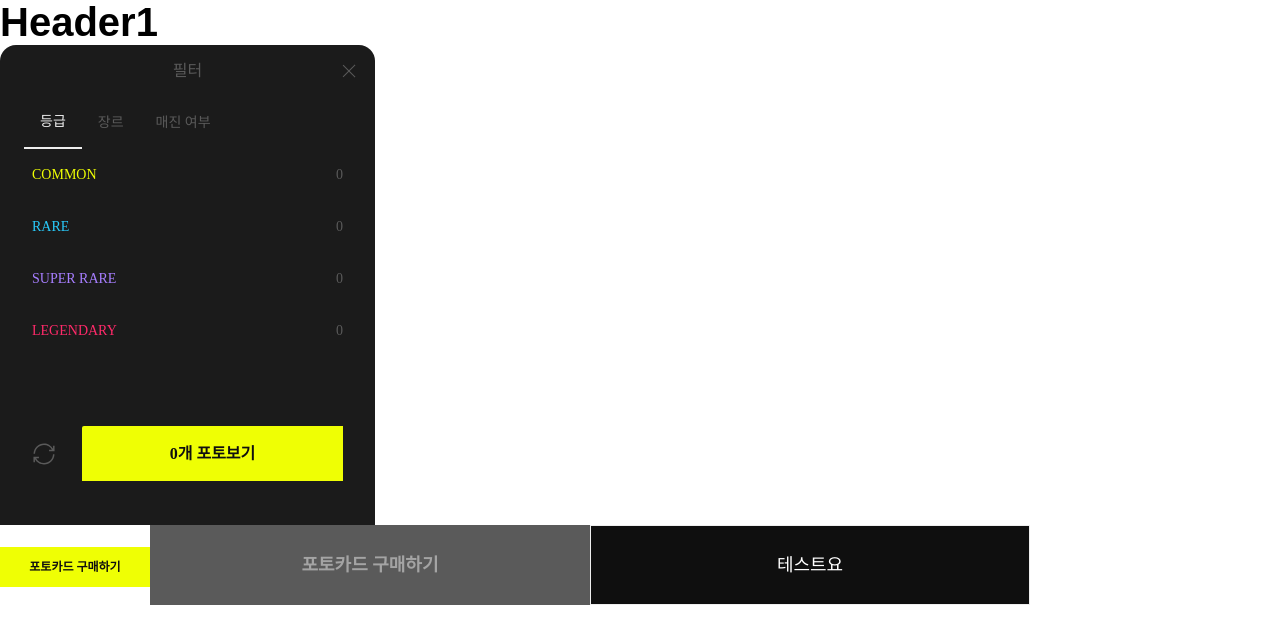
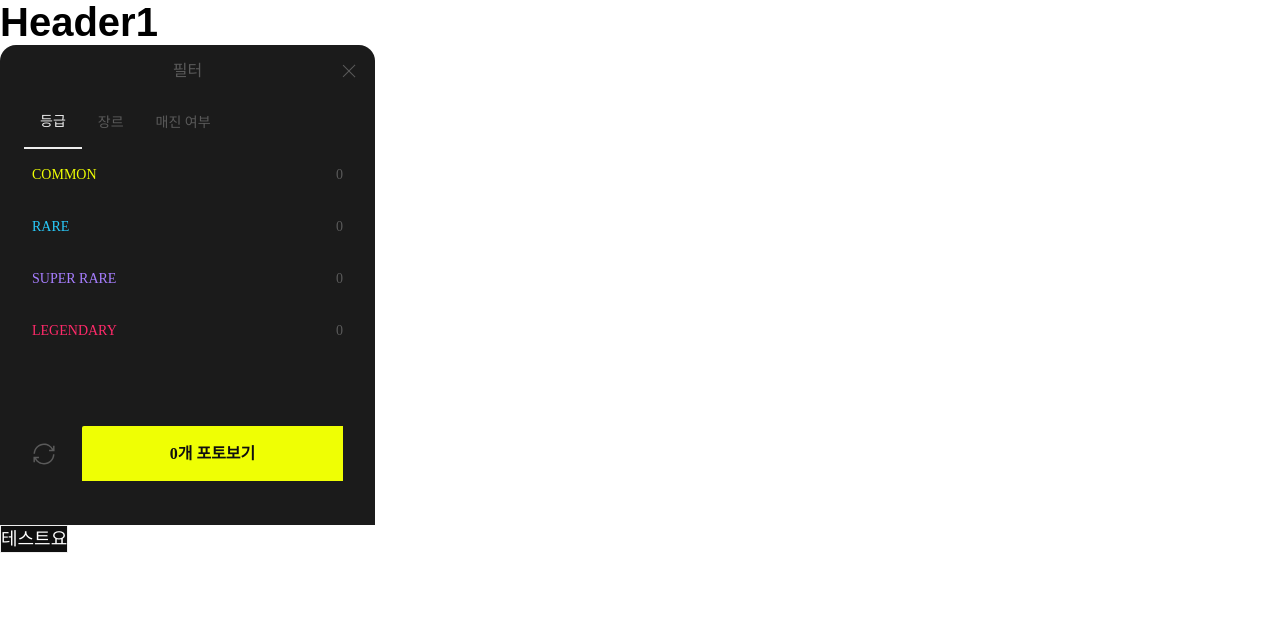
Before and after one commit to Jin-coding-333/3-my_favorite_photo-2team-fe, a Next.js app: page /test/mytest in a window 1280 px wide. Shown: the top 644 px of the page. Built offline with nearby package versions, Linux system fonts and the light colour scheme.

Commit message:
button 수정

```diff
--- a/components/button/button.jsx
+++ b/components/button/button.jsx
@@ -1,49 +1,44 @@
 import { useEffect, useState } from 'react';
 import styles from '@/styles/button.module.css';
 
-const Size = [
-  {
+const Size = {
+  xxxl: {
+    width: 520,
+    height: 60,
+  },
+  xxl: {
     width: 440,
     height: 80,
   },
-  {
+  xl: {
     width: 440,
     height: 55,
   },
-  {
-    width: 520,
-    height: 60,
-  },
-  {
+
+  l: {
     width: 345,
     height: 75,
   },
-  {
+  m: {
     width: 345,
     height: 55,
   },
-  {
+  s: {
     width: 345,
     height: 55,
   },
-  {
+  xs: {
     width: 342,
     height: 75,
   },
-  {
+  xxs: {
     width: 150,
     height: 40,
     fontSize: '12px',
     fontWeight: 700,
   },
-];
-const texts = {
-  buy: '포토카드 구매하기',
-  trade: '포토카드 교환하기',
-  sellOff: '판매 내리기',
-  allow: '승인',
-  reject: '거절',
 };
+
 const init = {
   dispaly: 'flex',
   alignItems: 'center',
@@ -54,19 +49,18 @@ const init = {
  * @param {ButtonProps} props
  * @param type primary/primary_disabled/secondary
  * @param onClick onClick event
- * @param text buy: '포토카드 구매하기'/ trade: '포토카드 교환하기'/ sellOff: '판매 내리기'/ allow: '승인' / reject: '거절 / free: children 으로 값 지정
  * @param size Int///
- * 0: {width: 440,height: 80} ///
-   1: {width: 440,height: 55} ///
-   2: {width: 520,height: 60} ///
-   3: {width: 345,height: 75} ///
-   4: {width: 345,height: 55} ///
-   5: {width: 345,height: 55} ///
-   6: {width: 342,height: 75} ///
-   7: {width: 150,height: 40} ///
+ * xxxl: {width: 520,height: 60} ///
+    xxl: {width: 440,height: 80} ///
+     xl: {width: 440,height: 55} ///
+      l: {width: 345,height: 75} ///
+      m: {width: 345,height: 55} ///
+      s: {width: 345,height: 55} ///
+     xs: {width: 342,height: 75} ///
+    xxs: {width: 150,height: 40} ///
  * @returns
  */
-export default function Button({ type = 'primary', size = 0, text = 'free', onClick, children }) {
+export default function Button({ type = 'primary', size = '', onClick, children }) {
   const [btnStyle, setBtnStyle] = useState({
     ...init,
     ...Size[size],
@@ -105,7 +99,7 @@ export default function Button({ type = 'primary', size = 0, text = 'free', onCl
   if (isLoading) return null;
   return (
     <button className={styles.Button} onClick={onClick} style={btnStyle}>
-      {text === 'free' ? children : texts[text]}
+      {children}
     </button>
   );
 }
```
Also changed, not shown: 1 other file (tests, documents, lock files or other folders).
